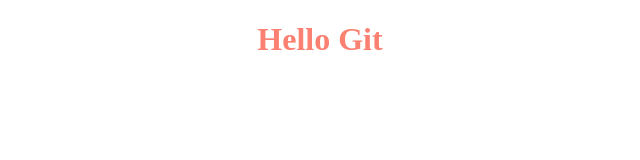
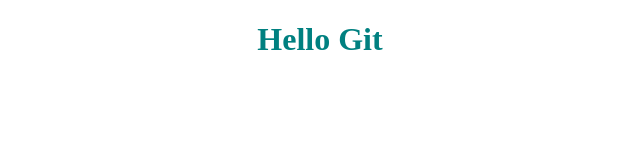
Before and after one commit to SisandaSigwili/my-final-project, a plain HTML site: page index.html in a window 1280 px wide. Shown: the whole page, without its empty margins (320-960 px from the left). Drawn offline with Linux system fonts and the light colour scheme.

Commit message:
Update index.html

```diff
--- a/index.html
+++ b/index.html
@@ -5,16 +5,12 @@
     <meta charset="UTF-8">
     <meta name="viewport" content="width=device-width, initial-scale=1.0">
     <title>Document</title>
-    <style>
-        h1 {
-            text-align: center;
-            color: salmon;
-        }
-    </style>
+    <link rel="stylesheet" href="style.css" />
 </head>
 
 <body>
     <h1>Hello Git</h1>
+    <script src="script.js"></script>
 </body>
 
 </html>
```
